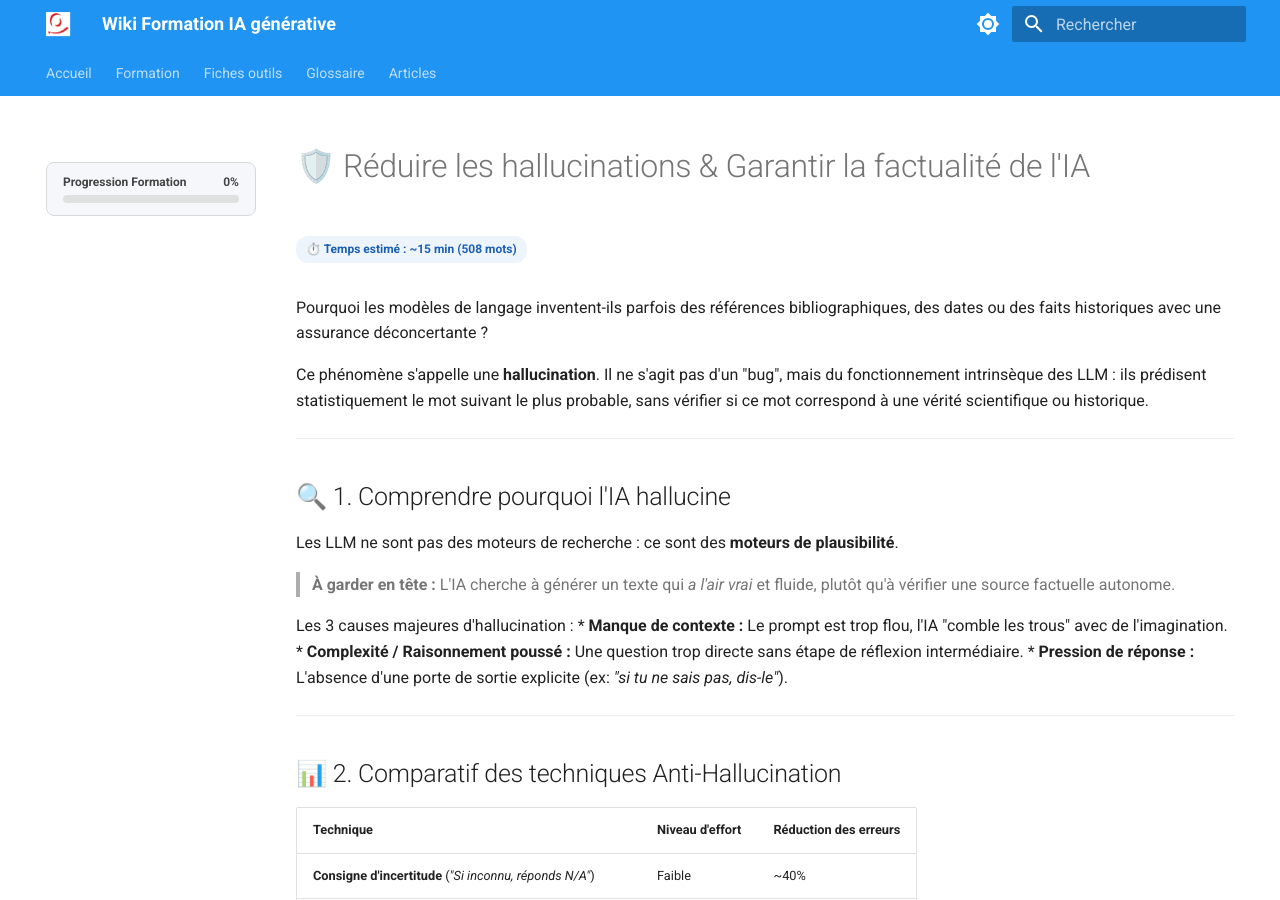
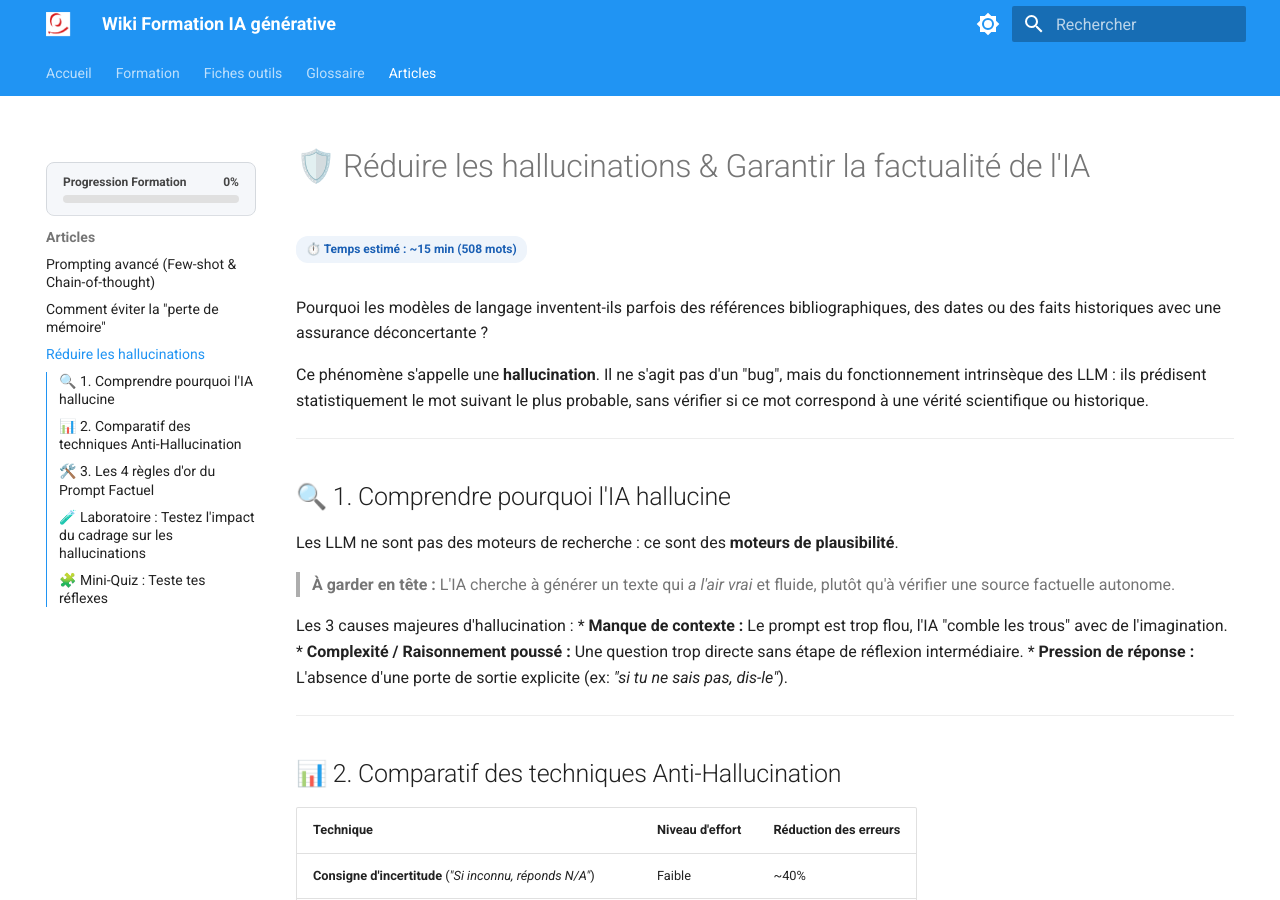
Before and after one commit to pierre-l-hue/wiki-formation-ia, an MkDocs documentation site: the page built from docs/articles/reduction-hallucinations.md, in a window 1280 px wide and 900 px high. Built offline with MkDocs 1.6.1 and Material for MkDocs 9.7.7, drawn with Linux system fonts in a browser that asks for light colours; some of the changed lines change nothing that is shown.

Commit message:
Update mkdocs.yml

```diff
--- a/mkdocs.yml
+++ b/mkdocs.yml
@@ -62,7 +62,7 @@
   - Articles:
       - Prompting avancé (Few-shot & Chain-of-thought): articles/prompting-avance.md
       - Comment éviter la "perte de mémoire": articles/contexte-memoire.md
-      - Réduire les hallucinations: articles/articles/reduction-hallucinations.md
+      - Réduire les hallucinations: articles/reduction-hallucinations.md
 
 plugins:
   - search:
```
